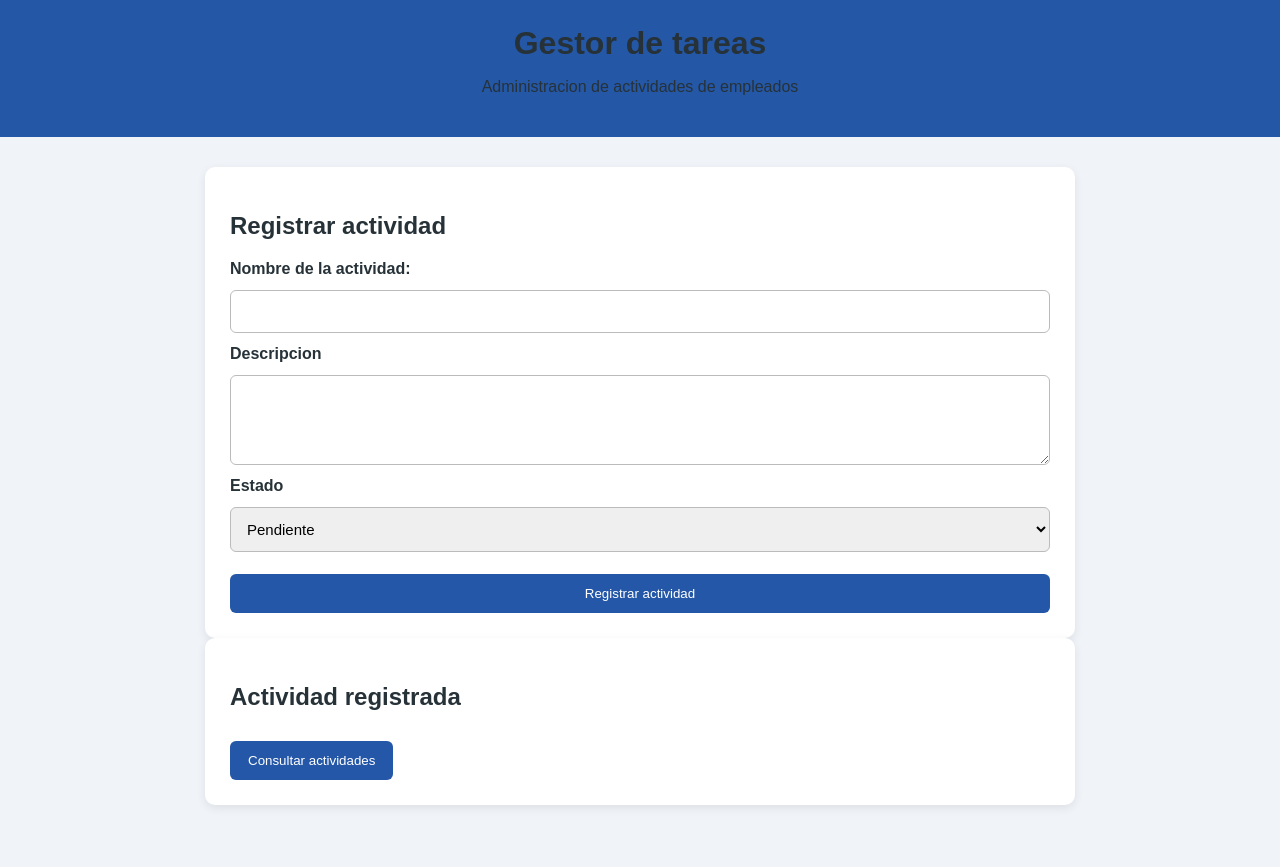
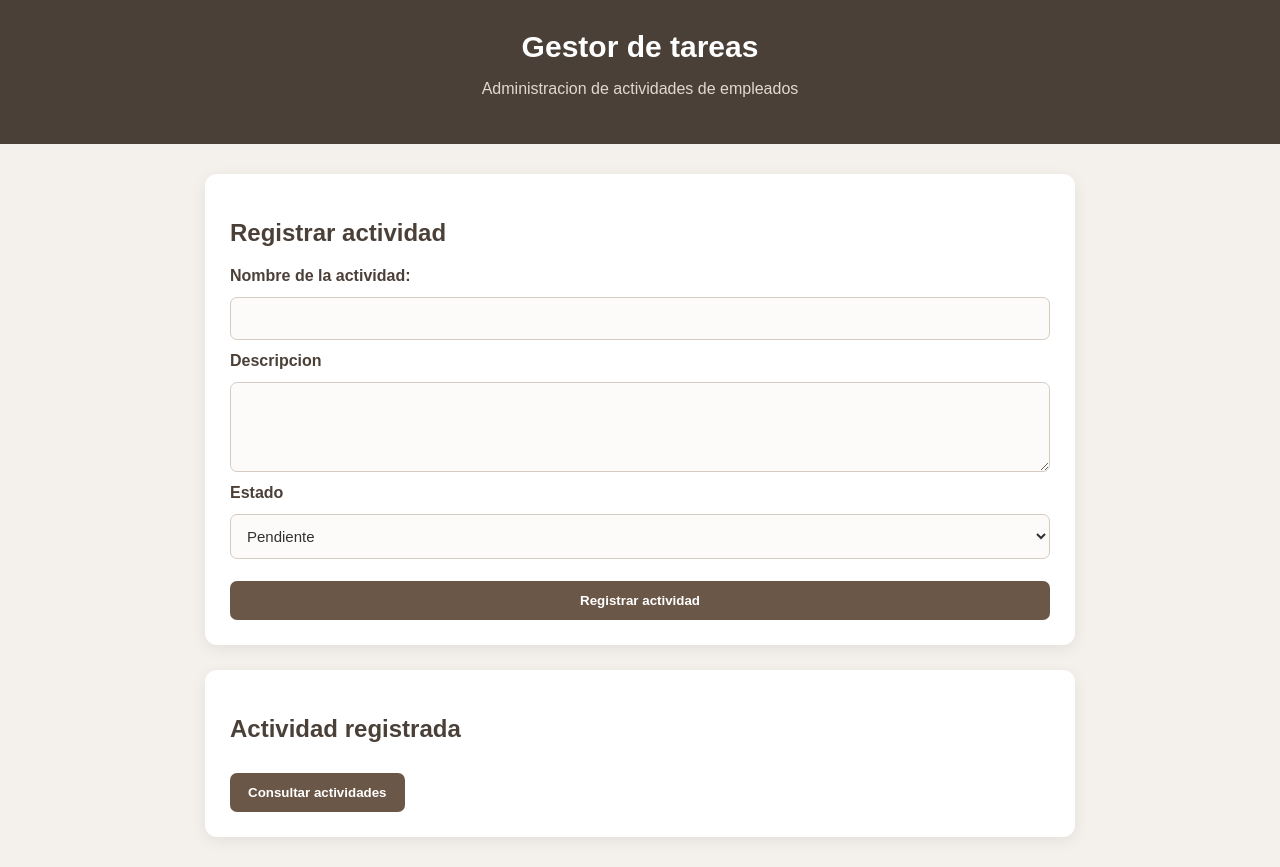
Before and after one commit to luisbaezaspaidy-ui/organizador-de-actividades, a website: page examen proyecto/Fronted/index.html in a window 1280 px wide. Before the commit the page ends 835 px from the top, so only its background shows below. Drawn offline with Linux system fonts and the light colour scheme.

Commit message:
Add files via upload

```diff
--- a/examen proyecto/Fronted/style.css
+++ b/examen proyecto/Fronted/style.css
@@ -1,109 +1,158 @@
+/* Configuración general de los elementos */
 * {
     box-sizing: border-box;
 }
 
+/* Fondo y letra de la página */
 body {
     margin: 0;
     font-family: Arial, sans-serif;
-    background-color: #f0f4f8;
-    color: #263238;
+    background-color: #F4F1ED;
+    color: #33312F;
 }
 
+/* Encabezado principal color café oscuro */
 header {
-    background-color: #2557a7;
-    color: # white;
+    background-color: #4B4038;
+    color: #FFFFFF;
     text-align: center;
-    padding: 25px;
+    padding: 30px;
 }
 
+    /* Título principal */
     header h1 {
         margin: 0 0 10px;
+        font-size: 30px;
     }
 
+    /* Descripción del encabezado */
+    header p {
+        color: #E2D8CF;
+    }
+
+/* Contenido principal */
 main {
-    max-width:900px;
+    max-width: 900px;
     margin: 30px auto;
     padding: 0 15px;
 }
 
+/* Tarjetas del formulario y actividades */
 .contenedor {
-    background-color: white;
+    background-color: #FFFFFF;
     padding: 25px;
-    border-radius: 10px;
-    margin-bottom. 25px;
-    box-shadow: 0 3px 10px #00000015;
+    border-radius: 12px;
+    margin-bottom: 25px;
+    box-shadow: 0 4px 15px #00000012;
 }
 
+/* Subtítulos */
 h2 {
-    color: # 2457a7;
+    color: #4B4038;
 }
 
+/* Organización del formulario */
 form {
     display: flex;
     flex-direction: column;
     gap: 12px;
 }
 
+/* Etiquetas de los campos */
 label {
     font-weight: bold;
+    color: #4B4038;
 }
 
+/* Campos de texto y selección */
 input, textarea, select {
     width: 100%;
     padding: 12px;
-    border: 1px solid #bbb;
-    border-radius: 6px;
+    border: 1px solid #D4CBC3;
+    border-radius: 7px;
+    background-color: #FCFBF9;
+    color: #33312F;
     font-size: 15px;
 }
 
+    /* Color del borde al seleccionar un campo */
+    input:focus, textarea:focus, select:focus {
+        outline: none;
+        border-color: #8A7565;
+    }
+
+/* Campo de descripción */
 textarea {
     min-height: 90px;
     resize: vertical;
 }
 
+/* Botones color café */
 button {
-    background-color: #2457a7;
+    background-color: #6B5748;
     color: white;
     padding: 12px 18px;
     border: none;
-    border-radius: 6px;
+    border-radius: 7px;
     cursor: pointer;
     margin-top: 10px;
+    font-weight: bold;
 }
 
+    /* Efecto al pasar el cursor */
     button:hover {
-    background-color: #173d78;
+        background-color: #4B4038;
     }
 
+/* Botón cancelar edición */
 #btnCancelar {
-    background-color: #777;
+    background-color: #77716C;
 }
 
+    /* Oculta el botón cuando no se necesita */
     #btnCancelar[hidden] {
         display: none;
     }
 
+/* Tarjetas de actividades */
+.tarea {
+    background-color: #FAF8F5;
+    border: 1px solid #E5DED7;
+    border-left: 5px solid #8A7565;
+    padding: 15px;
+    margin-top: 15px;
+    border-radius: 8px;
+}
+
+    /* Nombre de la actividad */
     .tarea h3 {
         margin-top: 0;
+        color: #4B4038;
     }
 
+/* Estado de la actividad */
 .estado {
     font-weight: bold;
+    color: #6B5748;
 }
 
+/* Contenedor de botones */
 .acciones {
     display: flex;
     gap: 10px;
 }
 
+    /* Tamaño de los botones */
     .acciones button {
         flex: 1;
     }
 
+/* Adaptación para celulares */
 @media (max-width: 600px) {
     header {
         padding: 20px;
     }
+
     .contenedor {
         padding: 15px;
     }
```
Lines whose indentation alone changed are shown as unchanged.
